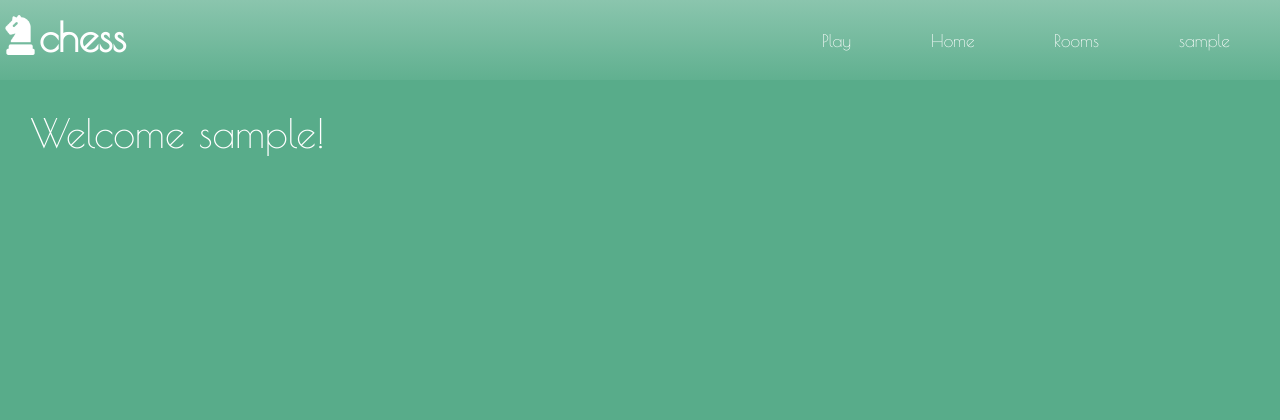
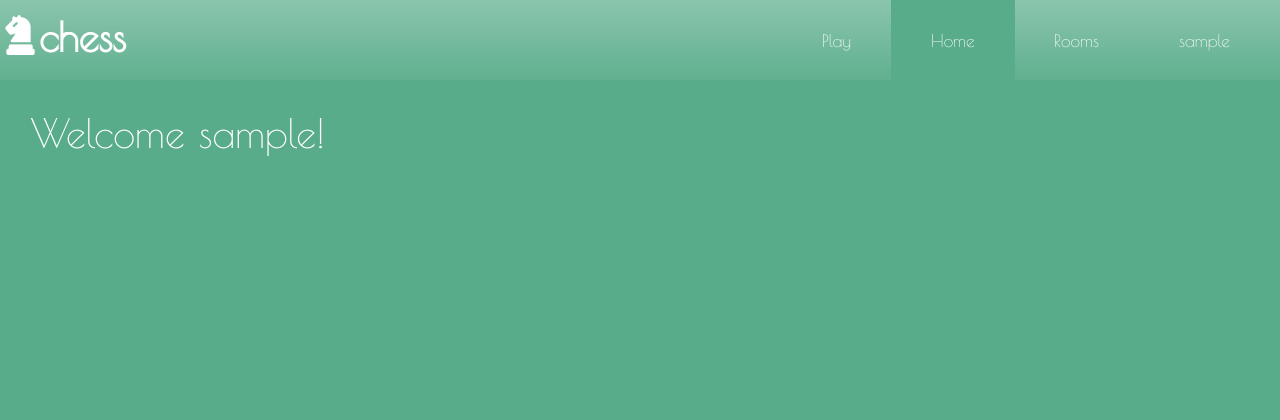
Before and after one commit to RaeanneVillanueva/Chess, a Node server app: template views/home.hbs in a window 1280 px wide. Shown: the top 420 px of the page. Run offline with Node 20, Linux system fonts and the light colour scheme; the template is opened without the code that fills it: most values are stand-ins (such as "Sample title", 1, 10 or a date in 2020); some libraries are stand-ins or nearby versions.

Commit message:
changed home and online-mode.css

```diff
--- a/public/css/home.css
+++ b/public/css/home.css
@@ -26,6 +26,10 @@ body {
     margin: 0;
     background-color: #e7e1d4;
     background: linear-gradient(180deg, #58AC8A 57.1%, #6CBA84 80.13%, #A2E073 119.48%);
+}
+
+.active {
+    background-color: #58AC8A;
 }
 
 
```
Also changed, not shown: public/css/online-mode.css (+0 -10 lines).
